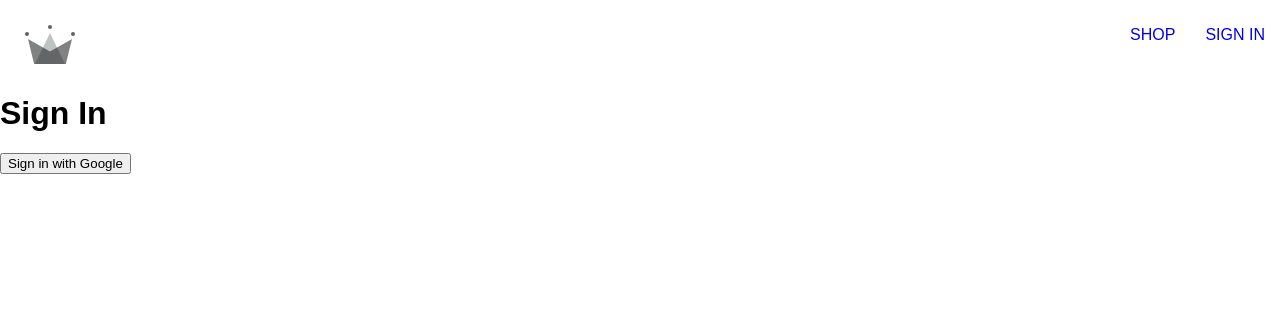
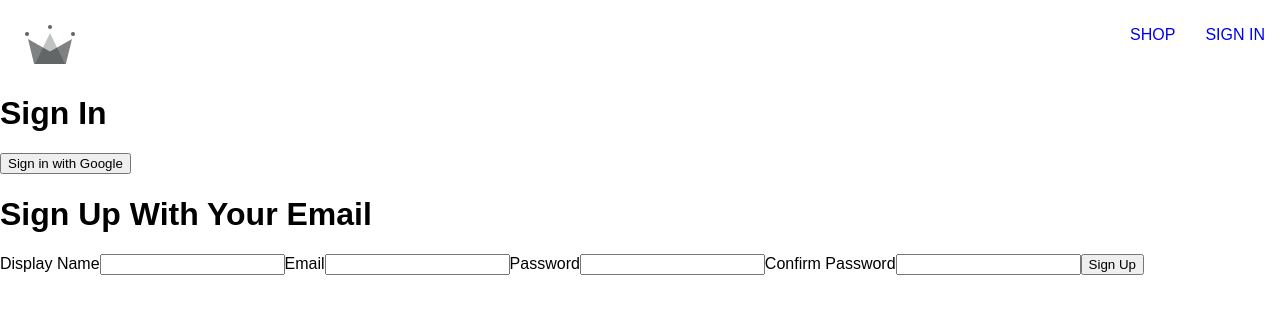
Before and after one commit to Pappiburr/Exclusive-Clothing, a React (Create React App) app: page /sign-in in a window 1280 px wide. Shown: the top 314 px of the page. Built offline with nearby package versions, Linux system fonts and the light colour scheme; a web font is replaced by a local one.

Commit message:
cj commit for alex

```diff
--- /dev/null
+++ b/src/components/sign-up-form/sign-up-form.component.jsx
@@ -0,0 +1,53 @@
+import {useState}  from 'react';
+import { createAuthUserWithEmailAndPassword } from '../../utils/firebase/firebase.utils';
+
+const defaultFormFields = {
+    displayName: '',
+    email: '',
+    password: '',
+    confirmPassword: ''
+};
+
+const SignUpForm = () => {
+    const [formFields, setFormFields] = useState(defaultFormFields);
+    const {displayName, email, password, confirmPassword} = formFields;
+    console.log(formFields);
+    const handleSubmit = async (e) => {
+        e.preventDefault();
+        if(password !== confirmPassword){
+            alert('Passwords do not match');
+            return;
+        }
+
+        try{
+            await createAuthUserWithEmailAndPassword(email, password);
+            setFormFields(defaultFormFields);
+        }catch(error){
+            console.log('Error creating user', error.message);
+        }
+    }
+    const handleChange = (e) => {
+        const {name, value} = e.target;
+
+        setFormFields({...formFields, [name]:value});
+    }
+
+    return (
+        <div>
+            <h1> Sign Up With Your Email</h1>
+           <form onSubmit={handleSubmit}>
+            <label>Display Name</label>
+            <input type="text" required onChange={handleChange} name="displayName" value={displayName}/>
+            <label>Email</label>
+            <input type="email"required onChange={handleChange} name="email" value={email}/>
+            <label>Password</label>
+            <input type="password"required onChange={handleChange} name="password" value={password}/>
+            <label>Confirm Password</label>
+            <input type="password" required onChange={handleChange} name="confirmPassword" value={confirmPassword}/>
+            <button type="submit">Sign Up</button>
+            </form>
+            </div>
+    )
+};
+
+export default SignUpForm;
--- a/src/routes/sign-in/sign-in.component.jsx
+++ b/src/routes/sign-in/sign-in.component.jsx
@@ -1,4 +1,5 @@
 import {signInWithGooglePopUp , createUserDocumentFromAuth } from '../../utils/firebase/firebase.utils';
+import  SignUpForm  from '../../components/sign-up-form/sign-up-form.component';
 
 const SignIn = () => {
     const logGoogleUser = async () => {
@@ -6,11 +7,12 @@
         const userDocRef = await createUserDocumentFromAuth(user);
 
     }
+
     return (
         <div>
             <h1>Sign In</h1>
-            <button onClick={logGoogleUser}>Sign in with Google
-            </button>
+            <button onClick={logGoogleUser}>Sign in with Google</button>
+            < SignUpForm/>
         </div>
     )
 
--- a/src/utils/firebase/firebase.utils.js
+++ b/src/utils/firebase/firebase.utils.js
@@ -1,13 +1,14 @@
 // Import the functions you need from the SDKs you need
 import { initializeApp } from "firebase/app";
-import { getAuth, signInWithPopup, GoogleAuthProvider } from "firebase/auth";
+import {
+    getAuth,
+    signInWithPopup,
+    GoogleAuthProvider,
+    createUserWithEmailAndPassword,
+} from "firebase/auth";
 import { getFirestore, doc, getDoc, setDoc } from "firebase/firestore";
 
-// TODO: Add SDKs for Firebase products that you want to use
-// https://firebase.google.com/docs/web/setup#available-libraries
 
-// Your web app's Firebase configuration
-// For Firebase JS SDK v7.20.0 and later, measurementId is optional
 const firebaseConfig = {
   apiKey: "AIzaSyClExQnw8C7oJW0yvog8GkkkKRMiSOMVhw",
   authDomain: "exclusive-clothing-db.firebaseapp.com",
@@ -33,11 +34,10 @@
 
 
 export const createUserDocumentFromAuth = async (userAuth) => {
-const userDocRef = doc(db, 'users', userAuth.uid);
-const userDocSnap = await getDoc(userDocRef);
+    if(!userAuth) return;
+    const userDocRef = doc(db, 'users', userAuth.uid);
+    const userDocSnap = await getDoc(userDocRef);
 
-console.log(userDocSnap);
-console.log(userDocSnap.exists());
 if(!userDocSnap.exists()){
     const {displayName, email} = userAuth;
     const createdAt = new Date();
@@ -52,7 +52,10 @@
         console.log('Error creating user', error.message);
     }
 }
-else {
-    return userDocRef
+    return userDocRef;
 }
+export const createAuthUserWithEmailAndPassword = async (email, password) => {
+    if(!email || !password) return;
+
+    return await createUserWithEmailAndPassword(auth, email, password);
 }
```
